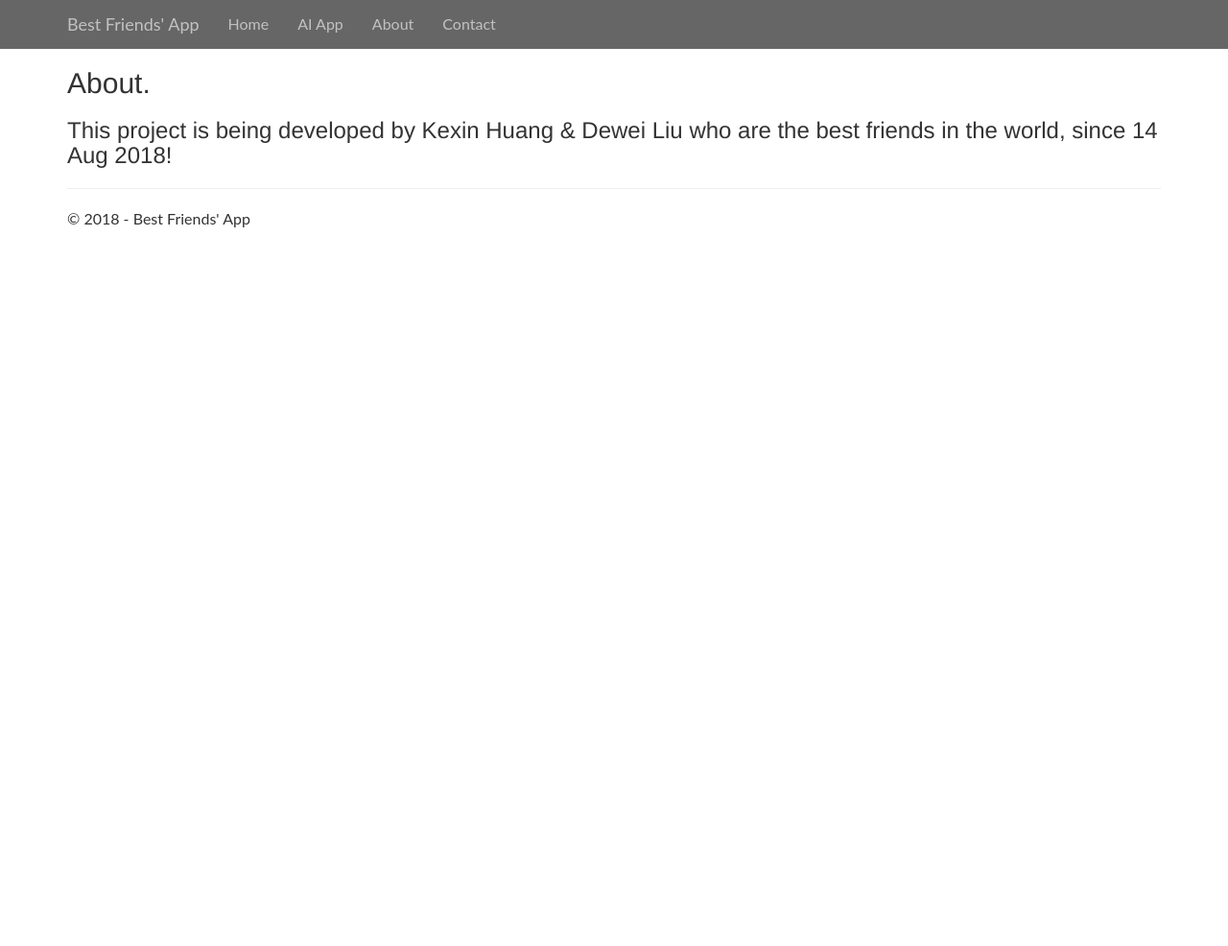
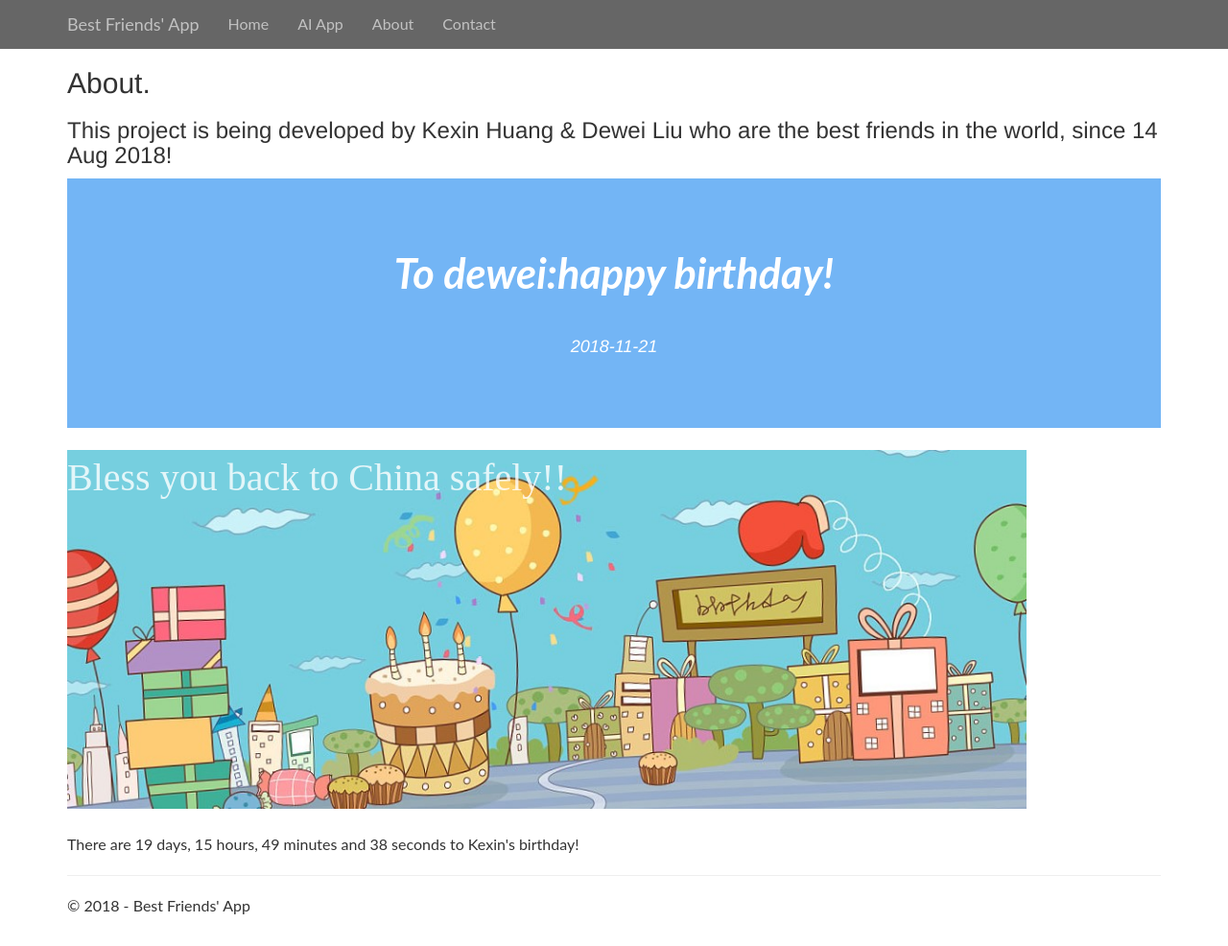
Before and after one commit to deweiliu/best-friends, a Django app: page /about in a window 1280 px wide. Shown: the whole page at 96% size. Before the commit the page ends 237 px from the top, so only its background shows below. Run offline with Django 3.2, Linux system fonts and the light colour scheme; some libraries are stand-ins or nearby versions.

Commit message:
The about page added the birthday wishes!

```diff
--- /dev/null
+++ b/BestFriends/app/static/app/scripts/BirthdayTimeLeft.js
@@ -0,0 +1,20 @@
+function TimeToBirthday() {
+    let now = Date.now();
+    let finish_time = new Date("2018-12-11T00:00:00Z");
+    let delta_time = finish_time - now;
+    let seconds = Math.floor(delta_time / 1000);
+
+    let minutes = Math.floor(seconds / 60);
+    seconds %= 60;
+
+    let hours = Math.floor(minutes / 60);
+    minutes %= 60;
+
+    let days = Math.floor(hours / 24);
+    hours %= 24;
+
+    str = "There are " + days + " days, " + hours + " hours, " + minutes + " minutes and " + seconds + " seconds to Kexin's birthday! ";
+    document.getElementById("dateField").innerHTML = str;
+    setTimeout("TimeToBirthday()", 1000);
+}
+TimeToBirthday()
--- a/BestFriends/app/templates/app/about.html
+++ b/BestFriends/app/templates/app/about.html
@@ -1,10 +1,63 @@
 {% extends "app/layout.html" %}
 
 {% block content %}
+
+<style>
+    #deiwei_birthday {
+	background: #73b5f5;
+}
+    .kexin_birthday {
+        color:#000000;
+
+    }
+    .download-head {
+	    text-align: center;
+        color:#ffffff;
+	    padding: 4em 0;
+        font-style:italic;
+    }
+    .wishes {
+        width: 1000px;
+        height: 400px;
+        color: rgba(255,255,255,0.8);
+        font-size: 40px;
+        text-align: start center;
+        font-family: "Times New Roman";
+        background-image: url("../../static/app/images/bestwishes.jpg");
+        background-repeat: no-repeat;
+        background-size: 100%;
+        background-position: left top;
+    }
+</style>
 
 <h2>{{ title }}.</h2>
 <h3>{{ message }}</h3>
 
 <p>{{ content }}</p>
 
+<div id="deiwei_birthday" class="Birthday_show">
+	<div class="container">
+		<div class="download-head">
+			<h3>To dewei:happy birthday!</h3>
+            <br />
+			<h4><span>2018-11-21</span></h4>
+		</div>
+	</div>
+</div>
+
+<br />
+<div class="wishes">
+    <p>Bless you back to China safely!!</p>
+</div>
+
+<span style ="font-style:unset" id ="dateField">hi</span>
+
+
+
 {% endblock %}
+
+{% load staticfiles %}
+{% block scripts %}
+            <script src="{% static 'app/scripts/BirthdayTimeLeft.js' %}"></script>
+
+{% endblock %}
```
Also changed, not shown: BestFriends/app/templates/app/login.html (+20 -0 lines), BestFriends/app/static/app/images/bestwishes.jpg (added), BestFriends/app/static/app/scripts/common_functions.js (line endings or trailing spaces), 1 other file.
